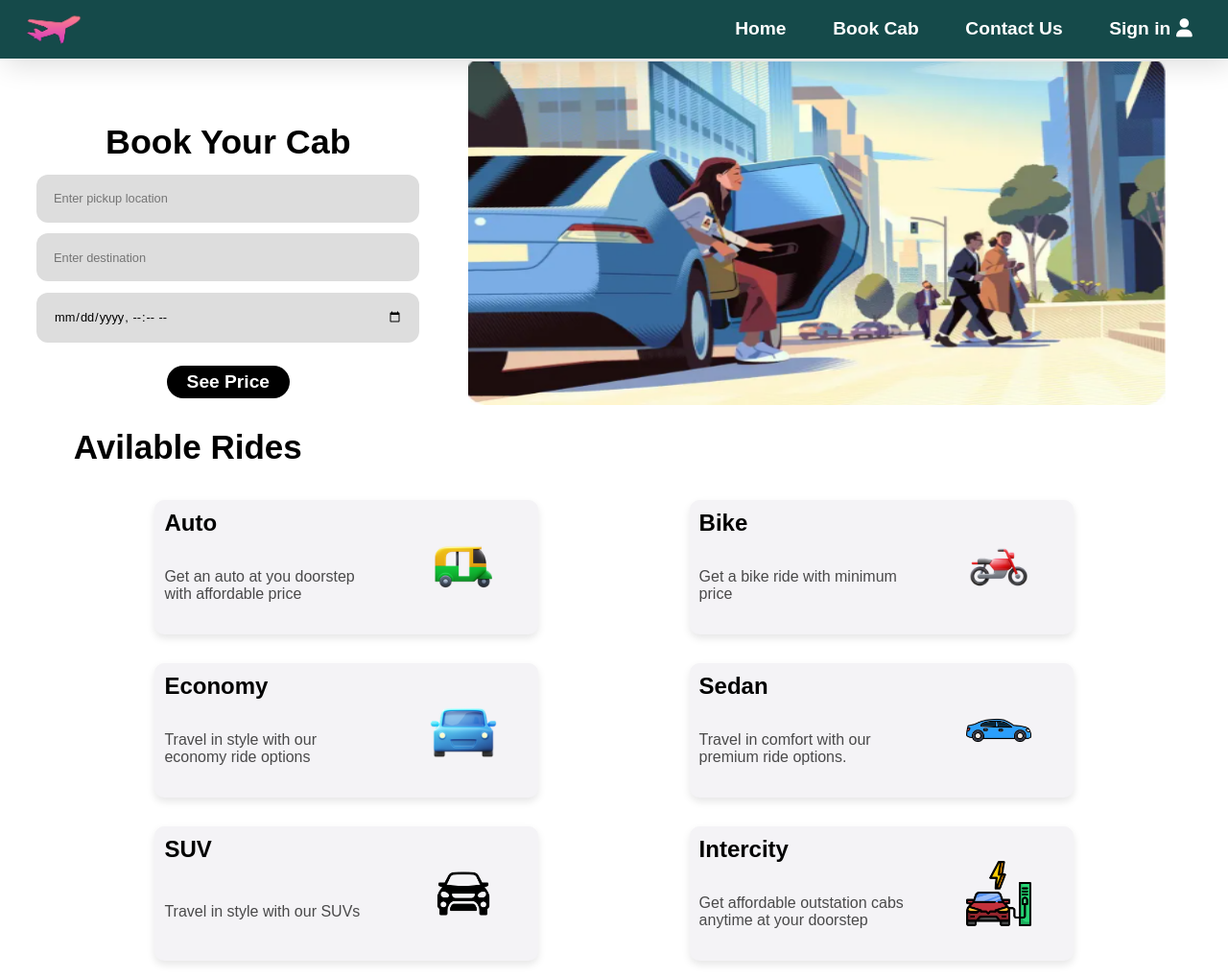
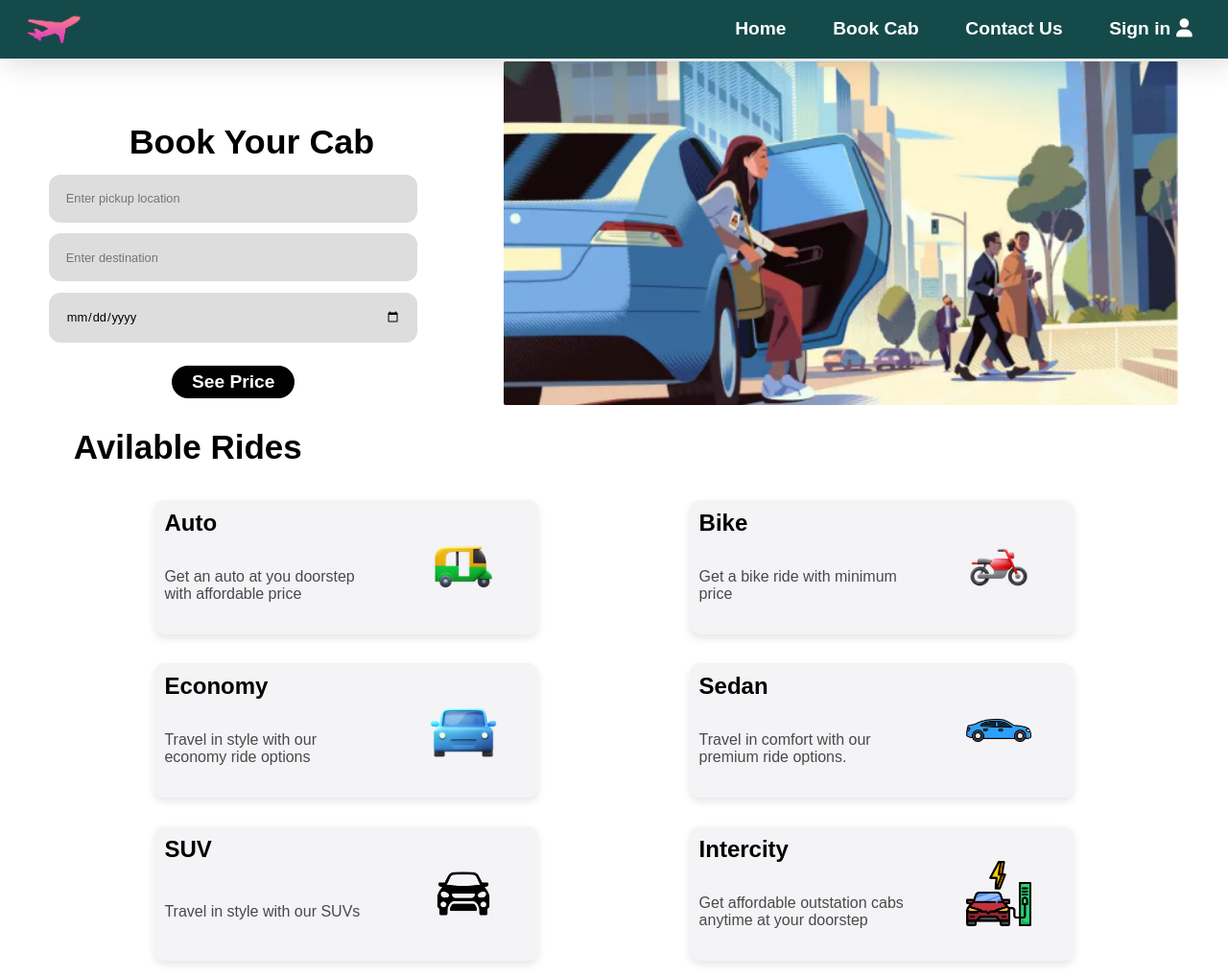
Before and after one commit to gauravnegi123/Tour---Travels-, a plain HTML site: page bookcab.html in a window 1280 px wide. Shown: the top 1019 px of the page at 96% size. Drawn offline with nearby package versions, Linux system fonts and the light colour scheme; some packages are replaced by stand-ins of ours.

Commit message:
book cab css update

```diff
--- a/bookcab.html
+++ b/bookcab.html
@@ -53,7 +53,7 @@
                 <form id="cab-form" action="">
                     <input type="text" id="pickup" name="pickup" placeholder="Enter pickup location" required>
                     <input type="text" id="destination" name="destination" placeholder="Enter destination" required>
-                    <input type="datetime-local" placeholder="Enter Date and Time" required>
+                    <input type="date" placeholder="Enter Date " required>
                     <button type="submit" class="btn">See Price</button>
                 </form>
                 <h3 id="price"></h3>
--- a/style.css
+++ b/style.css
@@ -671,37 +671,35 @@ padding: 110px 30%;
 .bookcab{
 
     display:flex;
-    width: 100%;
-    height: clamp(18rem, 33vw, 32rem);
+    justify-content: center;
+    height: clamp(20rem, 33vw, 32rem);
     margin-bottom: clamp(1rem, 3vh, 2rem);
 
 
 }
 
+.bookcab-content {
+    width: clamp(15rem, 40vw, 50rem);
+    margin-right: clamp(0rem, 1%, 4rem);
+    padding-top: clamp(4.5rem, 10vw, 8.5rem);
+    margin-left: clamp(0.1rem, 3vw, 5rem);
+    justify-content: center;
+
+}
+
 .img-sec{
-    width: 60%;
-    margin-right:clamp(2%, 5%, 5%);
+    margin-right:clamp(2%, 4%, 4%);
+    margin-left: clamp(0.1%, 2%, 5%);
     padding-top:clamp(3rem, 5vw, 5rem);
 
 
 }
 
 .img-sec img{
-    width:100%;
-    height:100%;
-
-}
-
-
-
-.bookcab-content {
-    width: 40%;
-    padding-right: clamp(0.1rem, 3%, 4rem);
-    padding-top: clamp(5rem, 10vw, 8rem);
-    padding-left: clamp(0.1rem, 2vw, 8rem);
-    min-height: clamp(10rem, 40vh, 30rem);
-    justify-content: center;
-
+    width: clamp(13.5rem, 55vw, 70rem);
+    height: clamp(12.5rem, 28vw, 30rem);
+    object-fit: cover;
+    border-radius: 2px;
 }
 
 
@@ -711,11 +709,12 @@ padding: 110px 30%;
     justify-content: center;
     user-select: none;
     text-align: center;
-    font-size: clamp(1rem, 2.8vw, 3rem);
+    font-size: clamp(1.1rem, 2.8vw, 3rem);
     color: black;
 }
 
 .bookcab-content  form {
+    max-width: clamp(10rem, 30vw, 30rem);
     display: flex;
     flex-direction: column;
     align-items: center;
@@ -728,7 +727,7 @@ padding: 110px 30%;
 .bookcab-content  form input{
     width: 100%;
     min-width: fit-content;
-    padding:clamp(0.4rem, 2vw, 1.1rem);
+    padding:clamp(0.2rem, 1.8vw, 1.1rem);
     border: none;
     outline: none;
     background-color:#dddddd;
@@ -741,7 +740,7 @@ padding: 110px 30%;
 .bookcab-content  form button{
     color: white;
     background-color: black;
-    font-size:clamp(0.8rem, 3vw, 1.2rem);
+    font-size:clamp(0.6rem, 2vw, 1.2rem);
     font-weight: 600;
     border: 0.4rem solid transparent;
     border-radius: 40px;
```
